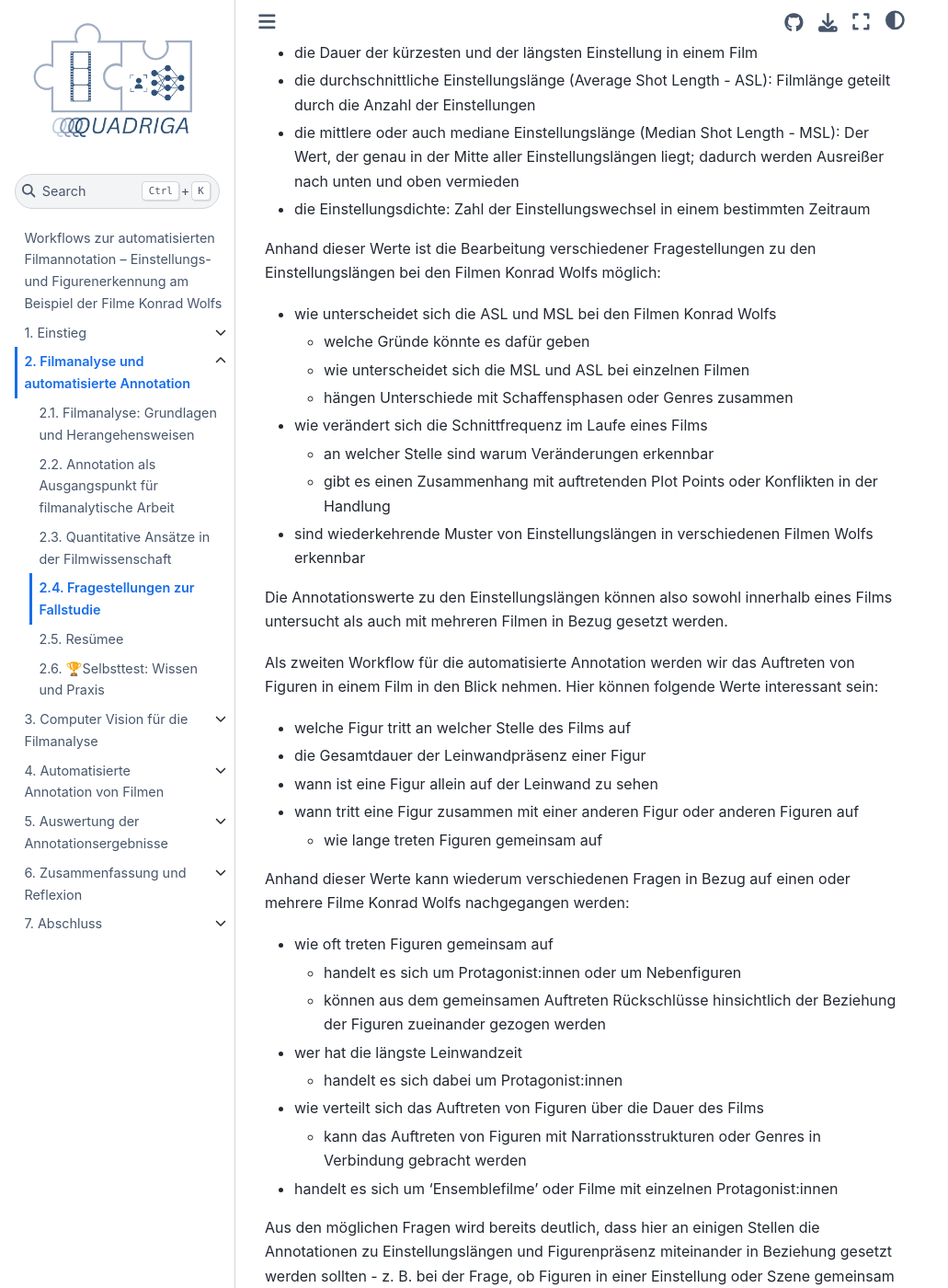
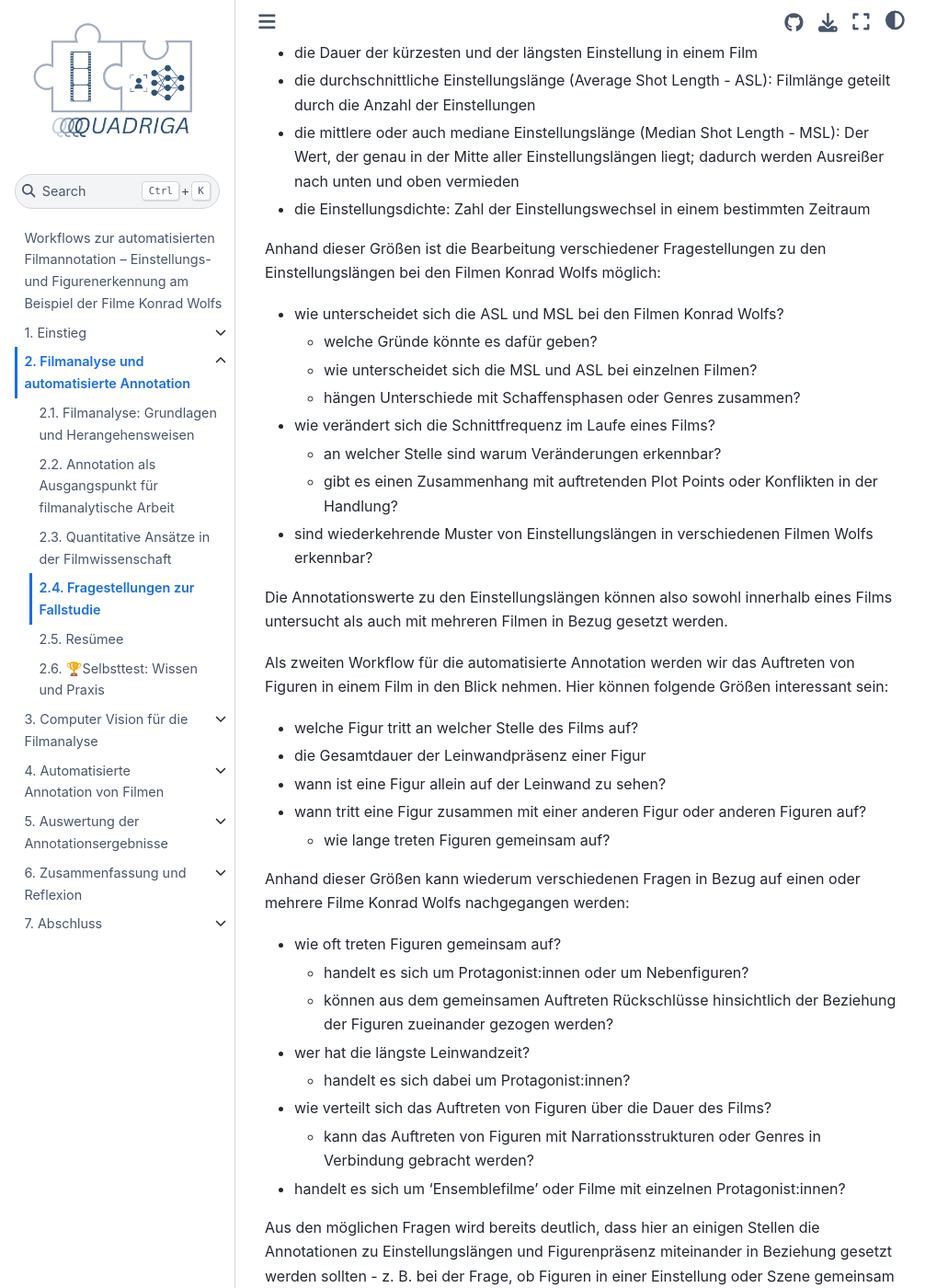
Before and after one commit to quadriga-dk/Bewegtes-Bild-Fallstudie-4, a Jupyter Book: the page built from filmanalyse/fragestellungen.md, in a window 1280 px wide and 1400 px high, scrolled down 1087 px. Shown: the whole window at 92% size, without its empty margins (0-1031 px from the left). Built offline with Jupyter Book 1.0.4 settings and Sphinx 7.4.7 and the Sphinx Book theme 1.1.4, drawn with Linux system fonts in a browser that asks for light colours; pages that are not in the unit, such as notebooks, are missing from menus; some of the changed text lies outside the part shown.

Commit message:
Update fragestellungen.md

```diff
--- a/filmanalyse/fragestellungen.md
+++ b/filmanalyse/fragestellungen.md
@@ -6,7 +6,7 @@ Nach der Darstellung verschiedener filmanalytischer Herangehensweisen und quanti
 
 Der zweiten Frage und der Frage, was Modelle, Algorithmen, Computer Vision und technische Voraussetzungen sind werden wir uns in einem [eigenen Kapitel](../vision/einleitung.md) zuwenden. Dort werden wir auch darauf eingehen, welche Modelle überhaupt für filmwissenschaftliche Fragestellungen bzw. automatisierte Filmannotation in Frage kommen und warum wir uns letztlich in unserer Fallstudie für die ***Erkennung von Einstellungsübergängen bzw. Einstellungslängen*** und die ***Bestimmung des Auftretens von bestimmten Figuren in Filmen*** entschieden haben.
 
-Als Untersuchungskorpus haben wir die Filme <a href="https://de.wikipedia.org/wiki/Konrad_Wolf" class="external-link" target="_blank">Konrad Wolfs</a> ausgewählt. Wir können dadurch die Filme eines Regisseurs und seinen filmischen Stil in den Mittelpunkt unserer Fallstudie stellen, wobei das Korpus mit 14 Spielfilmen überschaubar und auch (technisch) handhabbar bleibt. Dennoch weist sein Werk unterschiedliche Schaffensphasen und eine interessante Heterogenität auf: verschiedene Genres, Erzählweisen und Themen sind erkennbar. Nicht zuletzt liegen die Spielfilme Wolfs als DVD-Edition und damit in digitaler Form vor, was die Auswertung und Annotation mit computergestützten Verfahren ermöglicht, unseren Workflows also entgegen kommt.
+Als Untersuchungskorpus haben wir die Filme <a href="https://www.filmportal.de/person/konrad-wolf_763849fa3ea84b50a6d3ef1da3fee547" class="external-link" target="_blank">Konrad Wolfs</a> ausgewählt. Wir können dadurch die Filme eines Regisseurs und seinen filmischen Stil in den Mittelpunkt unserer Fallstudie stellen, wobei das Korpus mit 14 Spielfilmen überschaubar und auch (technisch) handhabbar bleibt. Dennoch weist sein Werk unterschiedliche Schaffensphasen und eine interessante Heterogenität auf: verschiedene Genres, Erzählweisen und Themen sind erkennbar. Nicht zuletzt liegen die Spielfilme Wolfs als DVD-Edition und damit in digitaler Form vor, was die Auswertung und Annotation mit computergestützten Verfahren ermöglicht, unseren Workflows also entgegen kommt.
 
 Ansätze zur quantitativen Stilanalyse haben wir im vorigen Kapitel vorgestellt. Auch in unserer Fallstudie wollen wir in diese Richtung gehen und filmstilistische Fragen mithilfe von *quantitativen (Annotations)daten* und mit aus diesen *errechneten Größen* angehen. Welche kommen nun hier bei der Erkennung von Einstellungswechseln in Frage?
 - die Länge des gesamten Films
@@ -17,45 +17,45 @@ Ansätze zur quantitativen Stilanalyse haben wir im vorigen Kapitel vorgestellt.
 - die mittlere oder auch mediane Einstellungslänge (Median Shot Length - MSL): Der Wert, der genau in der Mitte aller Einstellungslängen liegt; dadurch werden Ausreißer nach unten und oben vermieden
 - die Einstellungsdichte: Zahl der Einstellungswechsel in einem bestimmten Zeitraum
 
-Anhand dieser Werte ist die Bearbeitung verschiedener Fragestellungen zu den Einstellungslängen bei den Filmen Konrad Wolfs möglich:
-- wie unterscheidet sich die ASL und MSL bei den Filmen Konrad Wolfs
-    + welche Gründe könnte es dafür geben
-    + wie unterscheidet sich die MSL und ASL bei einzelnen Filmen
-    + hängen Unterschiede mit Schaffensphasen oder Genres zusammen
-- wie verändert sich die Schnittfrequenz im Laufe eines Films
-    + an welcher Stelle sind warum Veränderungen erkennbar
-    + gibt es einen Zusammenhang mit auftretenden Plot Points oder Konflikten in der Handlung
-- sind wiederkehrende Muster von Einstellungslängen in verschiedenen Filmen Wolfs erkennbar
+Anhand dieser Größen ist die Bearbeitung verschiedener Fragestellungen zu den Einstellungslängen bei den Filmen Konrad Wolfs möglich:
+- wie unterscheidet sich die ASL und MSL bei den Filmen Konrad Wolfs?
+    + welche Gründe könnte es dafür geben?
+    + wie unterscheidet sich die MSL und ASL bei einzelnen Filmen?
+    + hängen Unterschiede mit Schaffensphasen oder Genres zusammen?
+- wie verändert sich die Schnittfrequenz im Laufe eines Films?
+    + an welcher Stelle sind warum Veränderungen erkennbar?
+    + gibt es einen Zusammenhang mit auftretenden Plot Points oder Konflikten in der Handlung?
+- sind wiederkehrende Muster von Einstellungslängen in verschiedenen Filmen Wolfs erkennbar?
 
 Die Annotationswerte zu den Einstellungslängen können also sowohl innerhalb eines Films untersucht als auch mit mehreren Filmen in Bezug gesetzt werden.
 
-Als zweiten Workflow für die automatisierte Annotation werden wir das Auftreten von Figuren in einem Film in den Blick nehmen. Hier können folgende Werte interessant sein:
-- welche Figur tritt an welcher Stelle des Films auf
+Als zweiten Workflow für die automatisierte Annotation werden wir das Auftreten von Figuren in einem Film in den Blick nehmen. Hier können folgende Größen interessant sein:
+- welche Figur tritt an welcher Stelle des Films auf?
 - die Gesamtdauer der Leinwandpräsenz einer Figur
-- wann ist eine Figur allein auf der Leinwand zu sehen
-- wann tritt eine Figur zusammen mit einer anderen Figur oder anderen Figuren auf
-    + wie lange treten Figuren gemeinsam auf
+- wann ist eine Figur allein auf der Leinwand zu sehen?
+- wann tritt eine Figur zusammen mit einer anderen Figur oder anderen Figuren auf?
+    + wie lange treten Figuren gemeinsam auf?
 
-Anhand dieser Werte kann wiederum verschiedenen Fragen in Bezug auf einen oder mehrere Filme Konrad Wolfs nachgegangen werden:
-- wie oft treten Figuren gemeinsam auf
-    + handelt es sich um Protagonist:innen oder um Nebenfiguren
-    + können aus dem gemeinsamen Auftreten Rückschlüsse hinsichtlich der Beziehung der Figuren zueinander gezogen werden
-- wer hat die längste Leinwandzeit
-    + handelt es sich dabei um Protagonist:innen
-- wie verteilt sich das Auftreten von Figuren über die Dauer des Films
-    + kann das Auftreten von Figuren mit Narrationsstrukturen oder Genres in Verbindung gebracht werden
-- handelt es sich um 'Ensemblefilme' oder Filme mit einzelnen Protagonist:innen
+Anhand dieser Größen kann wiederum verschiedenen Fragen in Bezug auf einen oder mehrere Filme Konrad Wolfs nachgegangen werden:
+- wie oft treten Figuren gemeinsam auf?
+    + handelt es sich um Protagonist:innen oder um Nebenfiguren?
+    + können aus dem gemeinsamen Auftreten Rückschlüsse hinsichtlich der Beziehung der Figuren zueinander gezogen werden?
+- wer hat die längste Leinwandzeit?
+    + handelt es sich dabei um Protagonist:innen?
+- wie verteilt sich das Auftreten von Figuren über die Dauer des Films?
+    + kann das Auftreten von Figuren mit Narrationsstrukturen oder Genres in Verbindung gebracht werden?
+- handelt es sich um 'Ensemblefilme' oder Filme mit einzelnen Protagonist:innen?
 
 Aus den möglichen Fragen wird bereits deutlich, dass hier an einigen Stellen die Annotationen zu Einstellungslängen und Figurenpräsenz miteinander in Beziehung gesetzt werden sollten - z. B. bei der Frage, ob Figuren in einer Einstellung oder Szene gemeinsam auftreten. Wichtige Vorüberlegungen beim Vorgehen sind dabei, für welche Figuren das Auftreten in einem Film überhaupt bestimmt werden soll. Wie wir im [Kapitel zu Computer Vision](../vision/einleitung.md) und den von uns angewendeten Modellen noch zeigen werden, ist eine Bestimmung für alle Figuren eines Films technisch noch nicht möglich bzw. technisch zu aufwendig.
 
 Abschließend sei noch exemplarisch auf einige weitere interessante Größen und Fragen hingewiesen, auf die wir jedoch in der Fallstudie nicht weiter eingehen werden:
-- welche Einstellungsgrößen treten auf
-    + welche Anzahl der einzelnen Einstellungsgrößen liegen im Film vor
-    + wie sind die Einstellungsgrößen im Verlauf des Films verteilt
-    + wie verhalten sich Einstellungsgrößen und Einstellungslängen zueinander
-- welche Kamerabewegungen werden eingesetzt
-- von welcher Art sind die Einstellungsübergänge (harter Schnitt, Überblendung, Wischblende etc.)
-- welche Objekte oder Handlungsweisen treten wiederholt in Filmen auf
+- welche Einstellungsgrößen treten auf?
+    + welche Anzahl der einzelnen Einstellungsgrößen liegen im Film vor?
+    + wie sind die Einstellungsgrößen im Verlauf des Films verteilt?
+    + wie verhalten sich Einstellungsgrößen und Einstellungslängen zueinander?
+- welche Kamerabewegungen werden eingesetzt?
+- von welcher Art sind die Einstellungsübergänge (harter Schnitt, Überblendung, Wischblende etc.)?
+- welche Objekte oder Handlungsweisen treten wiederholt in Filmen auf?
 
 Mit der Annotation von Einstellungsübergängen und Auftreten von Figuren werden Daten erhoben, die für die Bearbeitung unterschiedlicher Fragestellungen dienen können. Wir haben uns für diese beiden Annotationsformen entschieden, da die Bestimmung der Einstellungslänge eine Grundlage für viele weitere Annotationen sein kann und die Figurenannotation in vielen Kontexten einsetzbar ist. Zudem sind beide Annotationsformen technisch vergleichsweise einfach umsetzbar. Bei der Auswertung der erhobenen Annotationen werden wir in der Fallstudie explorativ vorgehen, also die Daten hinsichtlich möglicher auftretender Muster untersuchen. Bei diesem Vorgehen muss nicht direkt eine einzelne, spezifische Fragestellung der Auswertung vorausgehen.
 
```
